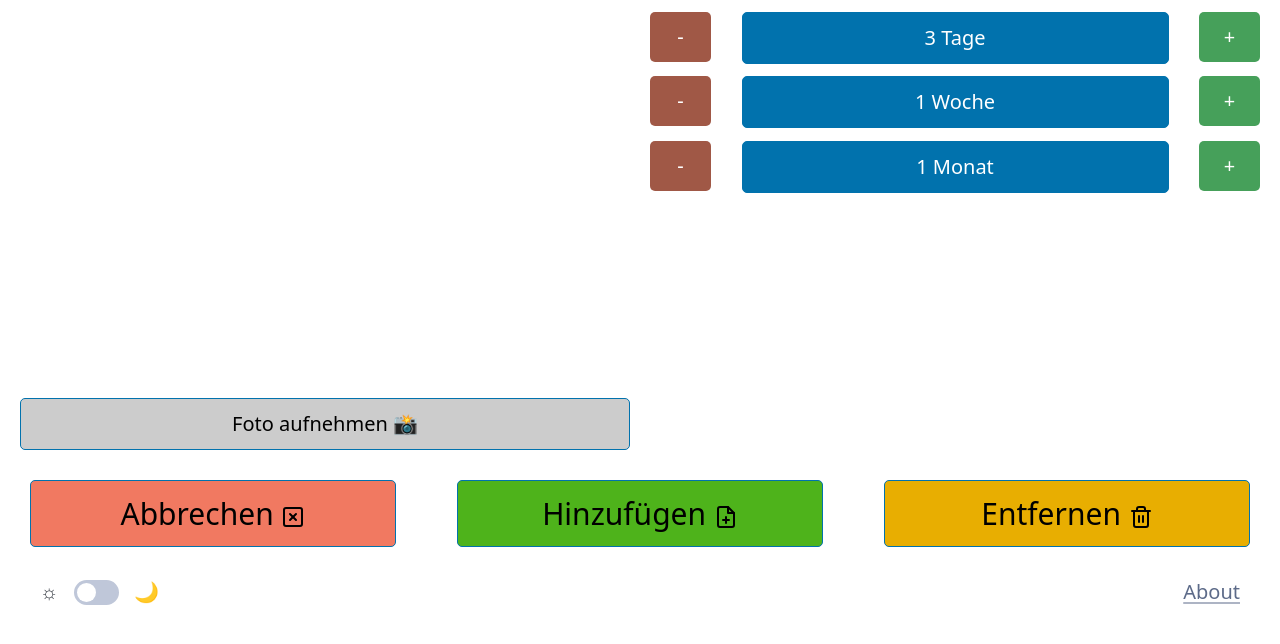
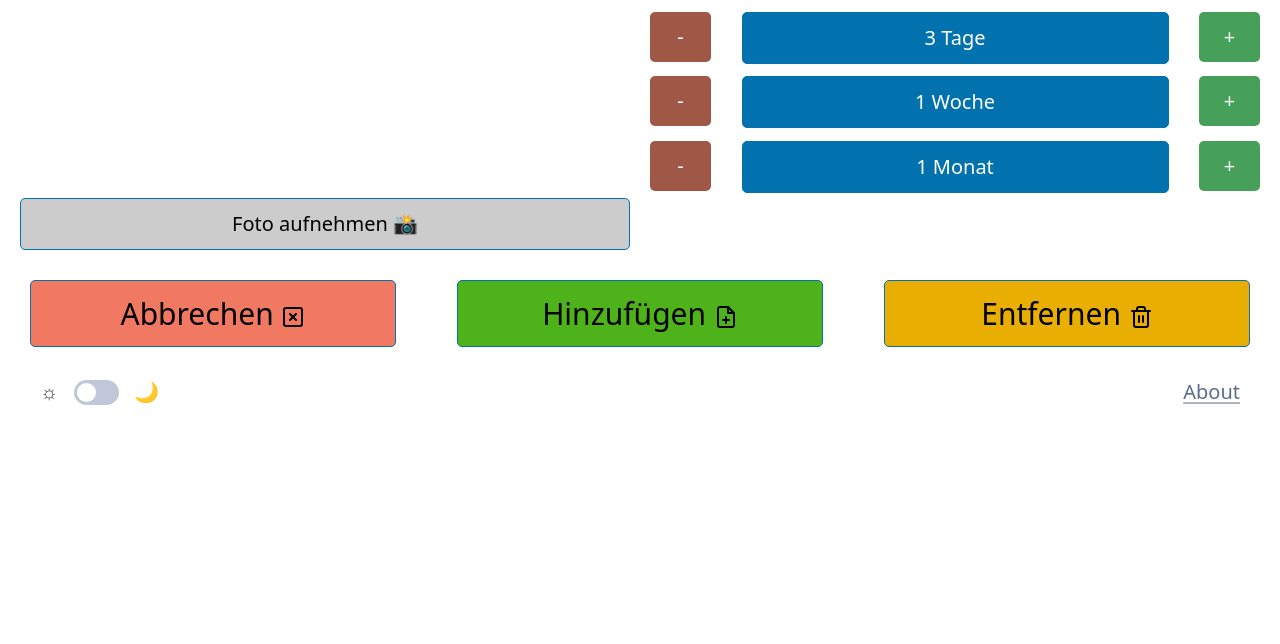
Before and after one commit to FelixMarschall/thecoolvision, a Flask app: template app/templates/index.html in a window 1280 px wide. Shown: the top 644 px of the page. Run offline with Flask 3, Linux system fonts and the light colour scheme; the template is opened without the code that fills it, so the values that code supplies are empty; parts of the project's set-up code (start-up, migrations or seed data) failed here and were passed over.

Commit message:
minimize video

```diff
--- a/app/static/css/custom.css
+++ b/app/static/css/custom.css
@@ -119,7 +119,7 @@
 .video-container {
     position: relative;
     width: 640px;
-    height: 450px;
+    height: 250px;
     /* margin-top: 5%; */
 }
 
```
